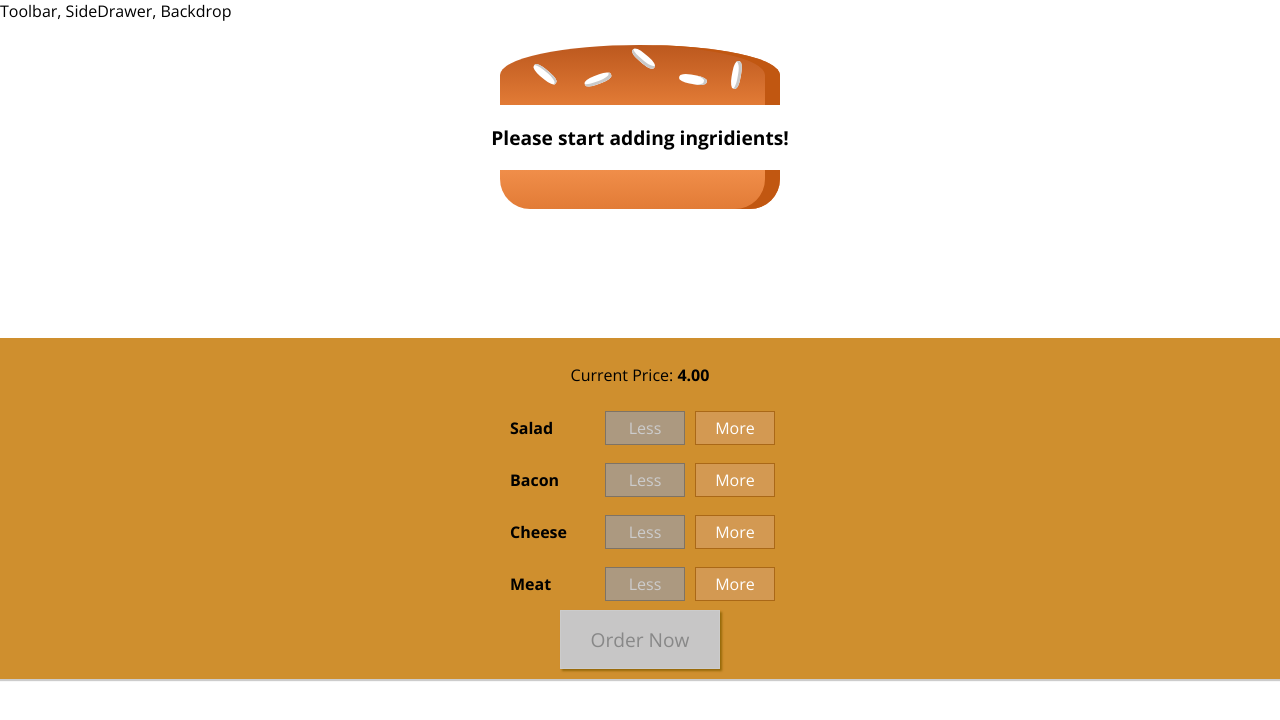
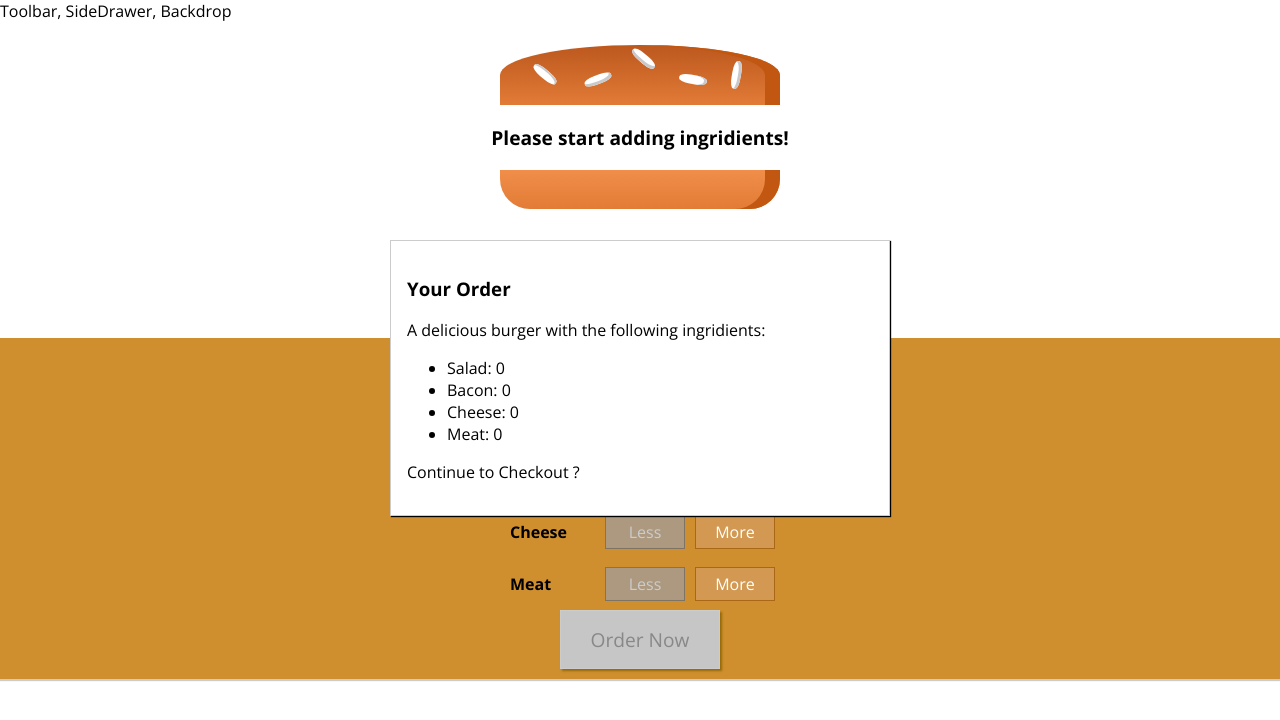
Before and after one commit to kinny94/burger-builder-react, a React app: page / in a window 1280 px wide. Shown: the top 720 px of the page. Built offline with nearby package versions, Linux system fonts and the light colour scheme.

Commit message:
Added Modal

```diff
--- /dev/null
+++ b/src/components/Burger/OrderSummary/OrderSummary.js
@@ -0,0 +1,25 @@
+import React from 'react';
+import Aux from '../../../hoc/Auxilary'
+
+const orderSummary = ( props ) => {
+
+    const ingridientSummary = Object.keys(props.ingridients)
+                                .map(igKey => {
+                                    return <li key={ igKey }>
+                                                <span style={ {textTransform: 'capitalize'} }>{ igKey }</span>: { props.ingridients[igKey] }
+                                            </li>
+                                });
+
+    return (
+        <Aux>
+            <h3>Your Order</h3>
+            <p>A delicious burger with the following ingridients: </p>
+            <ul>
+                { ingridientSummary }
+            </ul>
+            <p>Continue to Checkout ?</p>
+        </Aux>
+    )
+};
+
+export default orderSummary;
--- /dev/null
+++ b/src/components/UI/Modal/Modal.css
@@ -0,0 +1,20 @@
+.Modal {
+    position: fixed;
+    z-index: 500;
+    background-color: white;
+    width: 70%;
+    border: 1px solid #ccc;
+    box-shadow: 1px 1px 1px black;
+    padding: 16px;
+    left: 15%;
+    top: 30%;
+    box-sizing: border-box;
+    transition: all 0.3s ease-out;
+}
+
+@media (min-width: 600px) {
+    .Modal {
+        width: 500px;
+        left: calc(50% - 250px);
+    }
+}
--- /dev/null
+++ b/src/components/UI/Modal/Modal.js
@@ -0,0 +1,11 @@
+import React from 'react';
+
+import classes from './Modal.css';
+
+const modal = ( props ) => (
+    <div className={ classes.Modal }>
+        { props.children }
+    </div>
+);
+
+export default modal;
--- a/src/containers/BurgerBuilder/BurgerBuilder.js
+++ b/src/containers/BurgerBuilder/BurgerBuilder.js
@@ -2,6 +2,8 @@ import React, { Component } from 'react';
 import Aux from '../../hoc/Auxilary';
 import Burger from '../../components/Burger/Burger';
 import BuildControls from '../../components/Burger/BuildControls/BuildControls';
+import Modal from '../../components/UI/Modal/Modal';
+import OrderSummary from '../../components/Burger/OrderSummary/OrderSummary'
 
 const INGRIDIENT_PRICES = {
     salad: 0.5,
@@ -97,6 +99,11 @@ class BurgerBuilder extends Component{
         // { salad: true, meat: false, ...}
         return (
             <Aux>
+                <Modal>
+                    <OrderSummary
+                        ingridients={ this.state.ingridients }
+                    />
+                </Modal>
                 <Burger ingridients={ this.state.ingridients }/>
                 <BuildControls
                     ingridientsAdded={ this.addIngridientHandler }
```
Also changed, not shown: src/components/UI/Backdrop/Backdrop.js (added).
